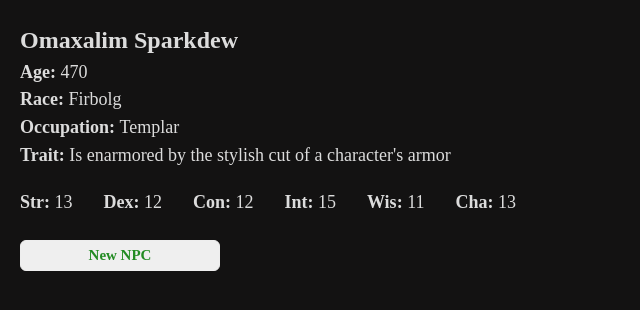
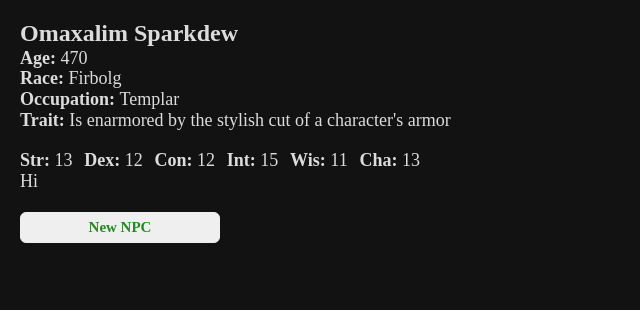
Before and after one commit to Tawe/NPC-generator, a React (Create React App) app: page / in a window 1280 px wide. Shown: the top 310 px of the page, without its empty margins (0-640 px from the left). Built offline with nearby package versions, Linux system fonts and the light colour scheme; a web font is replaced by a local one.

Commit message:
adding hi

```diff
--- a/src/App.tsx
+++ b/src/App.tsx
@@ -31,6 +31,7 @@ function App(): ReactChild {
                 <Suspense fallback={<>Loading...</>}>
                     <StatsContainer stats={character.stats} />
                 </Suspense>
+                <div>Hi</div>
             </Container>
             <Button onClick={() => setCharacter(newChar)}>New NPC</Button>
         </Background>
@@ -47,7 +48,6 @@ const Background = styled.div`
 const Container = styled.div`
     display: flex;
     flex-direction: column;
-    height: 200px;
     justify-content: space-evenly;
     font-family: MedievalSharp;
     font-size: 18px;
--- a/src/components/StatsContainer.tsx
+++ b/src/components/StatsContainer.tsx
@@ -29,7 +29,7 @@ const StatsContainerDiv = styled.div`
     display: flex;
     flex-direction: row;
     margin-top: 20px;
-    width: 40%;
+    max-width: 400px;
     justify-content: space-between;
     flex-wrap: wrap;
 `;
```
